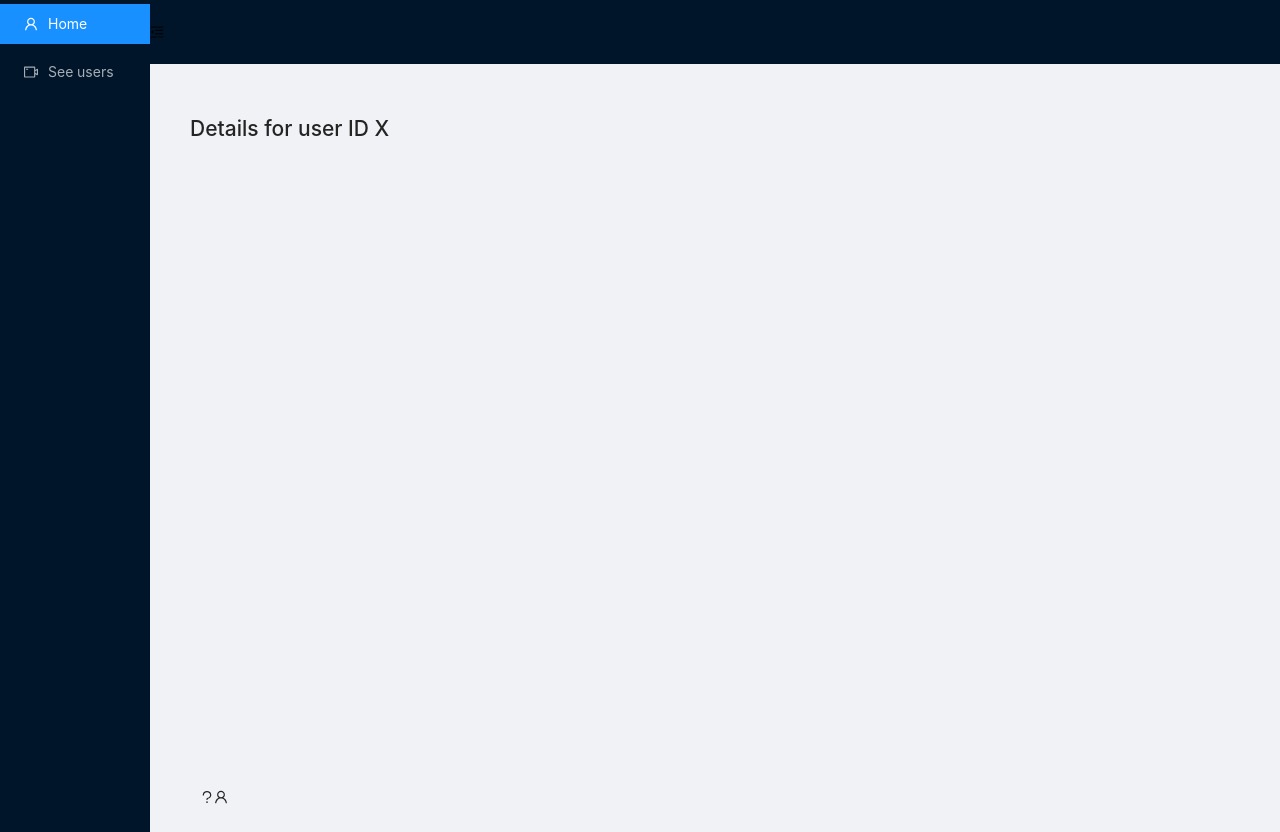
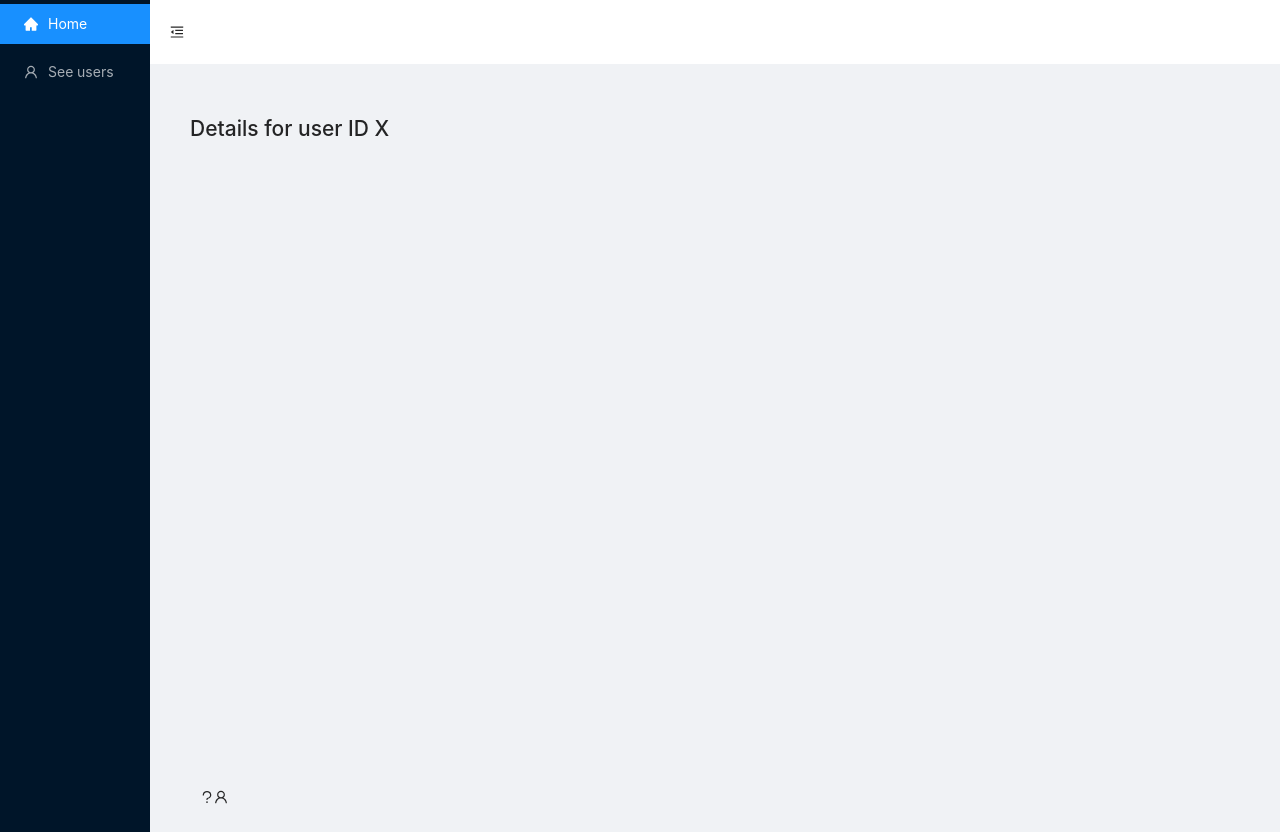
Before and after one commit to itspauloroberto/user-behaviour-data-management, a React (Create React App) app in the folder client/: page /users/1 in a window 1280 px wide. Built offline with nearby package versions, Linux system fonts and the light colour scheme.

Commit message:
fix: design and styling small fixes

```diff
--- a/client/src/RouterConfig.tsx
+++ b/client/src/RouterConfig.tsx
@@ -1,8 +1,8 @@
 import React, { useState } from 'react';
 import { Layout, Menu } from 'antd';
 import {
+  HomeFilled,
   UserOutlined,
-  VideoCameraOutlined,
 } from '@ant-design/icons';
 import {
   BrowserRouter as Router,
@@ -31,10 +31,10 @@ function AppRouter(){
         <Sider width={150} trigger={null} collapsible collapsed={collapsed}>
           <div className="logo" />
           <Menu theme="dark" mode="inline" defaultSelectedKeys={['1']}>
-            <Menu.Item key="1" icon={<UserOutlined />}>
+            <Menu.Item key="1" icon={<HomeFilled />}>
               <Link to="/">Home</Link>
             </Menu.Item>
-            <Menu.Item key="2" icon={<VideoCameraOutlined />}>
+            <Menu.Item key="2" icon={<UserOutlined />}>
               <Link to="/users">See users</Link>
             </Menu.Item>
           </Menu>
--- a/client/src/index.css
+++ b/client/src/index.css
@@ -1,4 +1,9 @@
 @import '~antd/dist/antd.css';
+
+.ant-layout-header {
+  background: #fff;
+  padding: 0 20px !important;
+}
 
 .ant-btn-primary {
   background: #5D54E2 !important;
```
